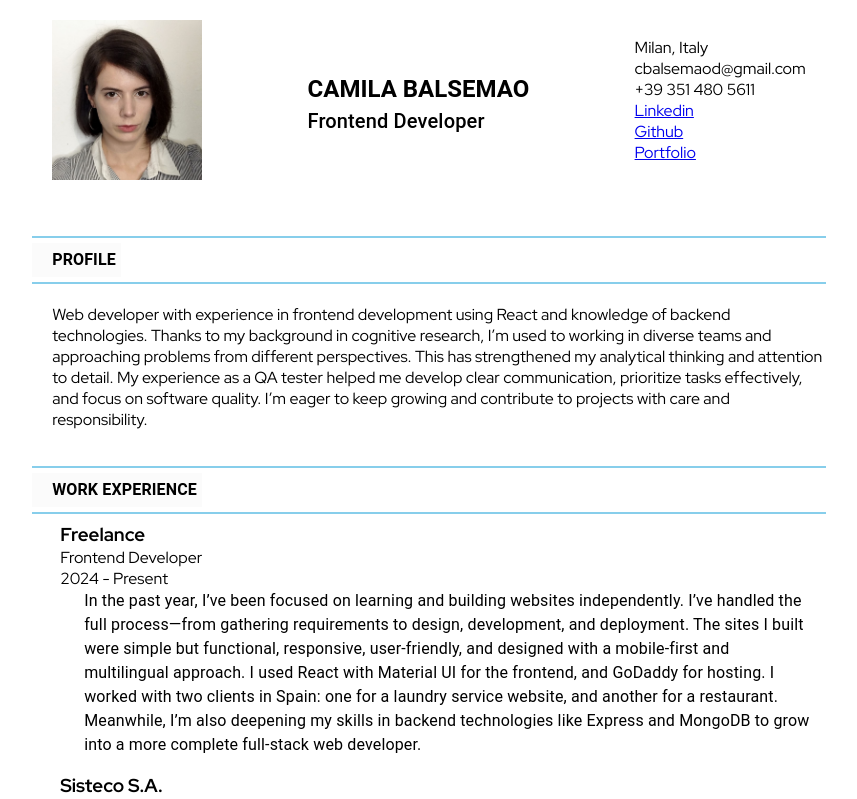
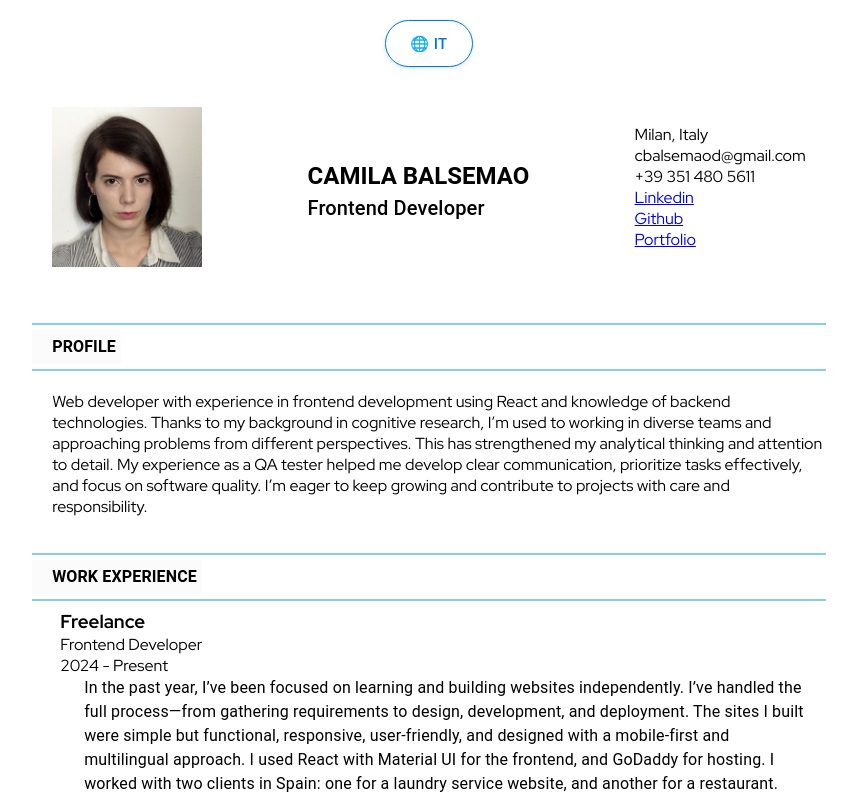
Before and after one commit to cbalsemao/cv-project, a React (Vite) app: page /cv in a window 1280 px wide. Shown: the top 799 px of the page, without its empty margins (211-1068 px from the left). Built offline with nearby package versions, Linux system fonts and the light colour scheme; a web font is replaced by a local one.

Commit message:
chore: italian translation added to languages

```diff
--- a/src/pages/cv-page/CvPage.tsx
+++ b/src/pages/cv-page/CvPage.tsx
@@ -5,6 +5,7 @@ import ExperiencesSection from './sections/ExperiencesSection';
 import EducationSection from './sections/EducationSection';
 import ProfileInfoSection from './sections/ProfileInfoSection';
 import AvatarSection from './sections/AvatarSection';
+import SwitchCVLanguage from './switchCVLanguage';
 
 const A4_WIDTH = '210mm';
 const A4_HEIGHT = '297mm';
@@ -27,6 +28,7 @@ const PageWrapper = styled('div')<{ isA4: boolean }>(({ isA4 }) => ({
 const CvPage = () => {
   return (
     <PageWrapper isA4={true}>
+      <SwitchCVLanguage />
       <Grid
         container
         spacing={2}
--- /dev/null
+++ b/src/pages/cv-page/switchCVLanguage.tsx
@@ -0,0 +1,51 @@
+import React from 'react';
+import { useTranslation } from 'react-i18next';
+import Button from '@mui/material/Button';
+import { Box } from '@mui/material';
+
+const SwitchCVLanguage: React.FC = () => {
+  const { i18n } = useTranslation();
+
+  const toggleLanguage = () => {
+    const newLang = i18n.language === 'en' ? 'it' : 'en';
+    i18n.changeLanguage(newLang);
+  };
+
+  return (
+    <Box
+      sx={{
+        display: 'flex',
+        justifyContent: 'center',
+        padding: '20px',
+      }}
+    >
+      <Button
+        onClick={toggleLanguage}
+        variant="outlined"
+        sx={{
+          borderRadius: '999px',
+          textTransform: 'none',
+          fontWeight: 500,
+          fontSize: '15px',
+          paddingX: 3,
+          paddingY: 1.2,
+          color: '#0078D4',
+          borderColor: '#0078D4',
+          backgroundColor: '#ffffff',
+          boxShadow: '0 1px 4px rgba(0, 120, 212, 0.2)',
+
+          '&:hover': {
+            backgroundColor: '#f0f8ff',
+
+            color: '#005A9E',
+            boxShadow: '0 2px 6px rgba(0, 90, 158, 0.3)',
+          },
+        }}
+      >
+        {i18n.language === 'en' ? '🌐 IT' : '🌐 EN'}
+      </Button>
+    </Box>
+  );
+};
+
+export default SwitchCVLanguage;
--- a/src/translations/translation-it.json
+++ b/src/translations/translation-it.json
@@ -5,8 +5,8 @@
   },
 
   "profile": {
-    "title": "Profile",
-    "description": "I am a frontend developer with a strong foundation in software testing, which has honed my attention to detail and commitment to delivering high-quality applications. My expertise lies in building dynamic, user-friendly interfaces with React, focusing on functionality, performance, and seamless user experiences."
+    "title": "Profilo",
+    "description": "Sviluppatrice web con esperienza nello sviluppo frontend in React e competenze di backend. La mia formazione in investigazione cognitiva, con un focus interdisciplinario ed sperimentale, mi ha dato gli strumenti per lavorare in ambienti collaborativi diversi e analizzare problemi da diverse prospettive.  Questo percorso ha rafforzato il mio pensiero critico, le capacità analitiche e l’approccio scientifico nella risoluzione di compiti complessi con precisione e pazienza. Allo stesso tempo, la mia esperienza come QA mi ha permesso di sviluppare una comunicazione efficace all’interno del team. Ho imparato a identificare e comunicare i problemi in modo chiaro, a prioritizzare le attività in base all’impatto sul prodotto e a collaborare attivamente per migliorare la qualità del software e dei processi, rispettando le scadenze. Sono motivata a crescere professionalmente ogni giorno e mi impegno per garantire la qualità del prodotto nel rispetto delle tempistiche concordate."
   },
 
   "skills": {
@@ -14,98 +14,109 @@
   },
 
   "languages": {
-    "title": "Languages",
+    "title": "Langue",
     "info": [
       {
         "name": "Spanish",
-        "level": "Native"
+        "level": "Madrelingua"
       },
       {
         "name": "English",
-        "level": "Intermediate"
+        "level": "Intermedio"
       },
       {
         "name": "Italian",
-        "level": "Basic"
+        "level": "Base"
       }
     ]
   },
 
   "contact": {
     "title": "Contact",
-    "location": "Milan, Italy",
+    "location": "Milano, Italia",
     "email": "cbalsemaod@gmail.com",
     "phone": "+39 351 480 5611"
   },
 
   "experience": {
-    "title": "Work Experience",
+    "title": "Esperienza professionale",
     "info": [
       {
         "role": "Frontend Developer",
         "company": "Freelance",
-        "date": "2024 - Present",
-        "projects": [
-          {
-            "name": "Clover Laundry",
-            "date": "2024",
-            "description": [
-              "Developed a clean and user-friendly front-end interface using React, typescript and Material UI, tailored to the needs of a laundry business."
-            ]
-          },
-          {
-            "name": "Rosemary restaurant",
-            "date": "2024",
-            "description": [
-              "Developed a user-friendly front-end interface for a restaurant using React. Implemented TypeScript to enhance code reliability and maintainability. Designed a fully responsive layout to optimize usability across all devices."
-            ]
-          }
+        "date": "2024 - Presente",
+        "description": [
+          "Nell’ultimo anno mi sono dedicata allo studio e allo sviluppo autonomo di siti web. Ho seguito l’intero processo: raccolta dei requisiti, analisi, progettazione e rilascio. Ho realizzato siti semplici ma funzionali, responsive e user-friendly, con un approccio mobile-first e multilingua. Per lo sviluppo ho utilizzato React con Material UI, mentre per l’hosting ho utilizzato GoDaddy.Ho collaborato con due clienti in Spagna: uno per la creazione del sito di una lavanderia e l’altro per un ristorante.In parallelo, sto approfondendo le tecnologie backend come Express e MongoDB, con l’obiettivo di rafforzare il mio profilo come sviluppatrice web full stack."
         ]
       },
       {
         "role": "QA Analyst / L2 Technical Support",
         "company": "Sisteco S.A.",
-        "date": "March 2023 - June 2024",
+        "date": "2023 - 2024",
         "description": [
-          "Resolved client-reported technical issues using the Linux terminal, SSH and SQL queries to solve problems.",
-          "Performed functional, regression, and database testing for retail systems.",
-          "Performed functional, regression, and database testing for retail systems, utilizing TestLink for test case management and Mantis Bug Tracker for issue tracking.",
-          " Created test cases, prepared test reports, and communicated software releases to clients. Trained and mentored new testers to ensure efficient onboarding and performance."
+          "In questa esperienza mi sono occupata di raccogliere i requisiti dei clienti e di fare analisi funzionale. Ho partecipato anche ai test di accettazione con gli utenti. Ho dato supporto remoto ai sistemi dei clienti usando Putty e ho disegnato interfacce grafiche per i totem e le casse con il programma Xara. Ho usato il database MySQL per fare test e risolvere problemi tecnici. Per gestire i test e scrivere la documentazione ho usato TestLink, mentre per segnalare problemi e bug ho usato Mantis Bug Tracker. Dopo un po’ di tempo, sono diventata responsabile dell’onboarding: aiutavo le nuove persone ad entrare nel team e capire il modo di lavorare dell’azienda. Slack era lo strumento che usavamo per parlare e organizzarci con il team."
         ]
       },
       {
         "role": "QA Tester",
         "company": "CES (Centro de Ensayos de Software)",
-        "date": "December 2021 - March 2023",
+        "date": "Decembre 2021 - Marzo 2023",
         "description": [
-          "Collaborated within a team on a project for a major public organization in Uruguay, creating and maintaining comprehensive test documentation, designing business-aligned test cases, and conducting functional, regression, and accessibility testing for mobile and web applications. Focused on ensuring optimal functionality, usability, and compliance with accessibility standards while efficiently managing and tracking issues using Mantis Bug Tracker to facilitate timely defect resolution."
+          "Ho lavorato su un progetto che si dedicava alla gestione del sistema elettorale del Uruguay e diverse pagine con particolare esigenza sulla accesibilita’. Durante questa esperienza mi sono dedicata a disegnare ed eseguire test funzionali e di non regressione. Per garantire l'accessibilità ho utilizzato axe devTools e NVDA (Non-Visual Desktop Access). Inoltre come strumenti ho usato Mantis Bug Tracker e Selenium IDE."
         ]
       },
       {
         "role": "QA Tester",
-        "company": "Tensai - Internship",
-        "date": "August 2021- December 2021",
+        "company": "Tensai - Stage",
+        "date": "Agosto 2021- Dicembre 2021",
 
         "description": [
-          "Collaborated within the testers' team on projects for a truck tracking app and a shopping mall web application, working closely with developers to create, maintain, and execute functional test plans and cases for mobile and web applications. Ensured high quality and optimal user experience while effectively tracking and resolving bugs using Mantis Bug Tracker."
+          "In questa azienda ho lavorato su un’applicazione mobile per il tracciamento in tempo reale dei camion tramite tecnologie GPS e su una pagina web per un centro commerciale. Mi sono occupata dello svolgimento di diverse tipologie di test, tra cui test funzionali, di regressione, di usabilità e di responsività, utilizzando Responsively App. Per ciascun test eseguito, ho prodotto la relativa documentazione e scritto dei report sulle anomalie tramite Mantis Bug Tracker. Ho elaborato diversi report di avanzamento dei test e presentato i risultati al team di sviluppo. La comunicazione e il tracciamento delle attività avvenivano tramite Trello, con metodologia Kanboard."
         ]
       }
     ]
   },
 
   "education": {
-    "title": "Education",
+    "title": "Educazione",
     "info": [
       {
-        "degree": "BS - Computer Science",
+        "degree": "Informatica",
         "school": "UdelaR (FING) - CETP",
-        "date": "2022"
+        "date": "2022",
+        "info": [
+          {
+            "description": [
+              "Ho fatto diversi progetti, quello di cui sono più fiera è un DBMS fatto in C per il corso di Algoritmi e Strutture Dati.."
+            ]
+          }
+        ]
       },
 
       {
-        "degree": "BS - Psychology",
-        "school": "UdelaR - Psychology Faculty",
-        "date": "2014"
+        "degree": "Psicologia",
+        "school": "UdelaR - Facultad de Psicologia",
+        "date": "2014",
+        "info": [
+          {
+            "title": "Misurazione del pensiero orientato al futuro (2019)",
+            "description": [
+              "Ho partecipato ad un progetto di ricerca a lungo termine centrato sull'impatto della prospettiva temporale delle persone e il loro rapporto con le abitudini alimentari. Ho partecipato attivamente nel lavoro sul campo, che includeva la ricerca e seguimento dei partecipanti, applicazioni dei test, analisi dei dati mediante SPSS e presentazione dei risultati al capo progetto."
+            ]
+          },
+          {
+            "title": "Intervento psicosociale basato sugli scacchi (2020)",
+            "description": [
+              "Ho collaborato con un team interdisciplinare in un programma di stimolazione cognitiva che utilizzava il gioco degli scacchi come strumento per favorire lo sviluppo di abilità cognitive e sociali in adolescenti con Disturbo dello Spettro Autistico (ASD). Mi sono occupata di osservazione sul campo, registrazione delle interazioni, valutazione dell’impatto comportamentale e redazione di report tecnici."
+            ]
+          },
+          {
+            "title": "Analisi statistica sull’uguaglianza matematica nei bambini (2021)",
+            "description": [
+              "Ho preso parte a un progetto di ricerca sulla comprensione dell’uguaglianza matematica in bambini dai 6 agli 11 anni (campione: 221 partecipanti). Le mie attività comprendevano la progettazione dei protocolli sperimentali, l’applicazione dei test, l’analisi dei dati con SPSS e la stesura della relazione finale dei risultati."
+            ]
+          }
+        ]
       }
     ]
   }
```
